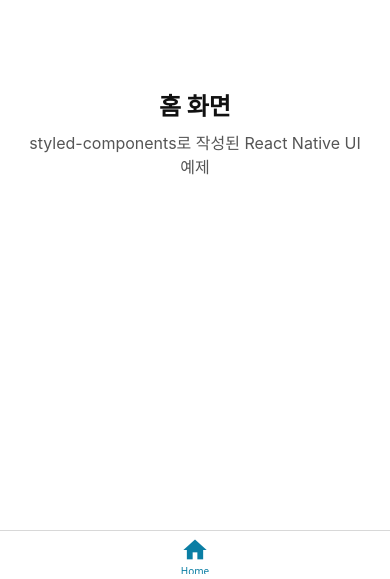
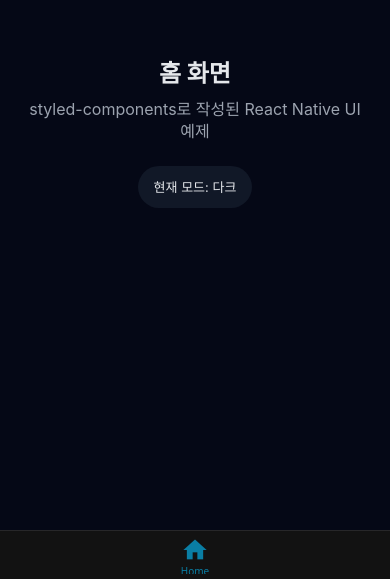
Before and after one commit to Devinix00/to-do-list-react-native, a React Native app: screen /Home in a window 390 px wide. Shown: the part 265-844 px from the top of the page. Built offline with nearby package versions, Linux system fonts and the light colour scheme.

Commit message:
typo, theme 설정 및 다크모드 구현

```diff
--- a/App.tsx
+++ b/App.tsx
@@ -1,4 +1,3 @@
-// App.tsx
 import {
   DarkTheme,
   DefaultTheme,
@@ -8,22 +7,21 @@ import { StatusBar } from "expo-status-bar";
 import React from "react";
 import { ThemeProvider } from "styled-components/native";
 
-import { useColorScheme } from "@/hooks/use-color-scheme";
 import ReactQueryProvider from "@/providers/ReactQueryProvider";
 import RootNavigator from "@/src/navigation/RootNavigator";
-import { darkTheme, lightTheme } from "@/src/theme/color";
+import useThemeStore from "@/store/theme";
+import { darkTheme, lightTheme } from "@/styles/theme";
 
 export default function App() {
-  const colorScheme = useColorScheme();
-
-  const appTheme = colorScheme === "dark" ? darkTheme : lightTheme;
-  const navTheme = colorScheme === "dark" ? DarkTheme : DefaultTheme;
+  const mode = useThemeStore((state) => state.mode);
+  const appTheme = mode === "dark" ? darkTheme : lightTheme;
+  const navTheme = mode === "dark" ? DarkTheme : DefaultTheme;
 
   return (
     <ReactQueryProvider>
       <ThemeProvider theme={appTheme}>
         <NavigationContainer theme={navTheme}>
-          <StatusBar style={colorScheme === "dark" ? "light" : "dark"} />
+          <StatusBar style={mode === "dark" ? "light" : "dark"} />
           <RootNavigator />
         </NavigationContainer>
       </ThemeProvider>
--- a/package.json
+++ b/package.json
@@ -12,6 +12,7 @@
   },
   "dependencies": {
     "@expo/vector-icons": "^15.0.3",
+    "@react-native-async-storage/async-storage": "2.2.0",
     "@react-navigation/bottom-tabs": "^7.4.0",
     "@react-navigation/elements": "^2.6.3",
     "@react-navigation/native": "^7.1.8",
--- /dev/null
+++ b/src/constants/storageKeys.ts
@@ -0,0 +1,5 @@
+const STORAGE_KEYS = {
+  THEME: "theme",
+};
+
+export default STORAGE_KEYS;
--- a/src/screens/Home/HomeScreen.tsx
+++ b/src/screens/Home/HomeScreen.tsx
@@ -1,10 +1,20 @@
+import useThemeStore from "@/store/theme";
+import type { AppTheme } from "@/styles/theme";
 import styledNative from "styled-components/native";
 
 export default function HomeScreen() {
+  const mode = useThemeStore((state) => state.mode);
+  const setMode = useThemeStore((state) => state.setMode);
+
   return (
     <Container>
       <Title>홈 화면</Title>
       <Subtitle>styled-components로 작성된 React Native UI 예제</Subtitle>
+      <ToggleButton onPress={() => setMode(mode === "dark" ? "light" : "dark")}>
+        <ToggleText>
+          현재 모드: {mode === "dark" ? "다크" : "라이트"}
+        </ToggleText>
+      </ToggleButton>
     </Container>
   );
 }
@@ -13,19 +23,31 @@ const Container = styledNative.View`
   flex: 1;
   align-items: center;
   justify-content: center;
-  background-color: #ffffff;
+  background-color: ${({ theme }: { theme: AppTheme }) =>
+    theme.colors.background};
   padding: 24px;
 `;
 
 const Title = styledNative.Text`
-  font-size: 24px;
-  font-weight: 700;
-  color: #111111;
+  ${({ theme }: { theme: AppTheme }) => theme.textVariants.heading1};
+  color: ${({ theme }: { theme: AppTheme }) => theme.colors.text};
 `;
 
 const Subtitle = styledNative.Text`
   margin-top: 8px;
-  font-size: 16px;
-  color: #555555;
+  ${({ theme }: { theme: AppTheme }) => theme.textVariants.body};
+  color: ${({ theme }: { theme: AppTheme }) => theme.colors.textMuted};
   text-align: center;
 `;
+
+const ToggleButton = styledNative.TouchableOpacity`
+  margin-top: 24px;
+  padding: 12px 16px;
+  border-radius: 999px;
+  background-color: ${({ theme }: { theme: AppTheme }) => theme.colors.surface};
+`;
+
+const ToggleText = styledNative.Text`
+    ${({ theme }: { theme: AppTheme }) => theme.textVariants.small};
+  color: ${({ theme }: { theme: AppTheme }) => theme.colors.text};
+`;
--- /dev/null
+++ b/src/store/theme.ts
@@ -0,0 +1,25 @@
+// src/store/theme.ts
+import STORAGE_KEYS from "@/constants/storageKeys";
+import AsyncStorage from "@react-native-async-storage/async-storage";
+import { create } from "zustand";
+import { createJSONStorage, persist } from "zustand/middleware";
+
+interface ThemeState {
+  mode: "light" | "dark";
+  setMode: (mode: "light" | "dark") => void;
+}
+
+const useThemeStore = create(
+  persist<ThemeState>(
+    (set, _get) => ({
+      mode: "dark",
+      setMode: (mode) => set({ mode }),
+    }),
+    {
+      name: STORAGE_KEYS.THEME,
+      storage: createJSONStorage(() => AsyncStorage),
+    }
+  )
+);
+
+export default useThemeStore;
--- /dev/null
+++ b/src/styles/styled.d.ts
@@ -0,0 +1,6 @@
+import "styled-components/native";
+import type { AppTheme } from "./theme";
+
+declare module "styled-components/native" {
+  export interface DefaultTheme extends AppTheme {}
+}
--- /dev/null
+++ b/src/styles/theme.ts
@@ -0,0 +1,138 @@
+import { css } from "styled-components/native";
+
+export interface ThemeColors {
+  primary: string;
+  primaryDark: string;
+  primaryLight: string;
+  background: string;
+  surface: string;
+  surfaceElevated: string;
+  text: string;
+  textMuted: string;
+  border: string;
+  danger: string;
+  success: string;
+}
+
+export interface ThemeTypography {
+  heading1: {
+    size: number;
+    lineHeight: number;
+    weight: "700" | "600";
+  };
+  heading2: {
+    size: number;
+    lineHeight: number;
+    weight: "700" | "600" | "500";
+  };
+  body: {
+    size: number;
+    lineHeight: number;
+    weight: "400" | "500";
+  };
+  small: {
+    size: number;
+    lineHeight: number;
+    weight: "400";
+  };
+}
+
+export interface AppTheme {
+  colors: ThemeColors;
+  typography: ThemeTypography;
+  textVariants: {
+    heading1: ReturnType<typeof css>;
+    heading2: ReturnType<typeof css>;
+    body: ReturnType<typeof css>;
+    small: ReturnType<typeof css>;
+  };
+}
+
+const baseTypography: ThemeTypography = {
+  heading1: { size: 24, lineHeight: 32, weight: "700" },
+  heading2: { size: 20, lineHeight: 28, weight: "600" },
+  body: { size: 16, lineHeight: 22, weight: "400" },
+  small: { size: 13, lineHeight: 18, weight: "400" },
+};
+
+export const lightTheme: AppTheme = {
+  colors: {
+    primary: "#4F46E5",
+    primaryDark: "#3730A3",
+    primaryLight: "#818CF8",
+    background: "#F9FAFB",
+    surface: "#FFFFFF",
+    surfaceElevated: "#E5E7EB",
+    text: "#111827",
+    textMuted: "#6B7280",
+    border: "#D1D5DB",
+    danger: "#EF4444",
+    success: "#22C55E",
+  },
+  typography: {
+    ...baseTypography,
+  },
+  textVariants: {
+    heading1: css`
+      font-size: ${baseTypography.heading1.size}px;
+      line-height: ${baseTypography.heading1.lineHeight}px;
+      font-weight: ${baseTypography.heading1.weight};
+    `,
+    heading2: css`
+      font-size: ${baseTypography.heading2.size}px;
+      line-height: ${baseTypography.heading2.lineHeight}px;
+      font-weight: ${baseTypography.heading2.weight};
+    `,
+    body: css`
+      font-size: ${baseTypography.body.size}px;
+      line-height: ${baseTypography.body.lineHeight}px;
+      font-weight: ${baseTypography.body.weight};
+    `,
+    small: css`
+      font-size: ${baseTypography.small.size}px;
+      line-height: ${baseTypography.small.lineHeight}px;
+      font-weight: ${baseTypography.small.weight};
+    `,
+  },
+};
+
+export const darkTheme: AppTheme = {
+  colors: {
+    primary: "#818CF8",
+    primaryDark: "#4F46E5",
+    primaryLight: "#A5B4FC",
+    background: "#050816",
+    surface: "#111827",
+    surfaceElevated: "#020617",
+    text: "#E5E7EB",
+    textMuted: "#9CA3AF",
+    border: "#1F2937",
+    danger: "#F97373",
+    success: "#4ADE80",
+  },
+  typography: {
+    ...baseTypography,
+  },
+  textVariants: {
+    heading1: css`
+      font-size: ${baseTypography.heading1.size}px;
+      line-height: ${baseTypography.heading1.lineHeight}px;
+      font-weight: ${baseTypography.heading1.weight};
+    `,
+    heading2: css`
+      font-size: ${baseTypography.heading2.size}px;
+      line-height: ${baseTypography.heading2.lineHeight}px;
+      font-weight: ${baseTypography.heading2.weight};
+    `,
+    body: css`
+      font-size: ${baseTypography.body.size}px;
+      line-height: ${baseTypography.body.lineHeight}px;
+      font-weight: ${baseTypography.body.weight};
+    `,
+    small: css`
+      font-size: ${baseTypography.small.size}px;
+      line-height: ${baseTypography.small.lineHeight}px;
+      font-weight: ${baseTypography.small.weight};
+    `,
+  },
+};
--- a/src/theme/color.ts
+++ /dev/null
@@ -1,31 +0,0 @@
-export const lightTheme = {
-  colors: {
-    primary: "#4F46E5",
-    primaryDark: "#3730A3",
-    primaryLight: "#818CF8",
-    background: "#F9FAFB",
-    surface: "#FFFFFF",
-    surfaceElevated: "#E5E7EB",
-    text: "#111827",
-    textMuted: "#6B7280",
-    border: "#D1D5DB",
-    danger: "#EF4444",
-    success: "#22C55E",
-  },
-} as const;
-
-export const darkTheme = {
-  colors: {
-    primary: "#818CF8",
-    primaryDark: "#4F46E5",
-    primaryLight: "#A5B4FC",
-    background: "#050816",
-    surface: "#111827",
-    surfaceElevated: "#020617",
-    text: "#E5E7EB",
-    textMuted: "#9CA3AF",
-    border: "#1F2937",
-    danger: "#F97373",
-    success: "#4ADE80",
-  },
-} as const;
```
Also changed, not shown: 1 other file (tests, documents, lock files or other folders).
